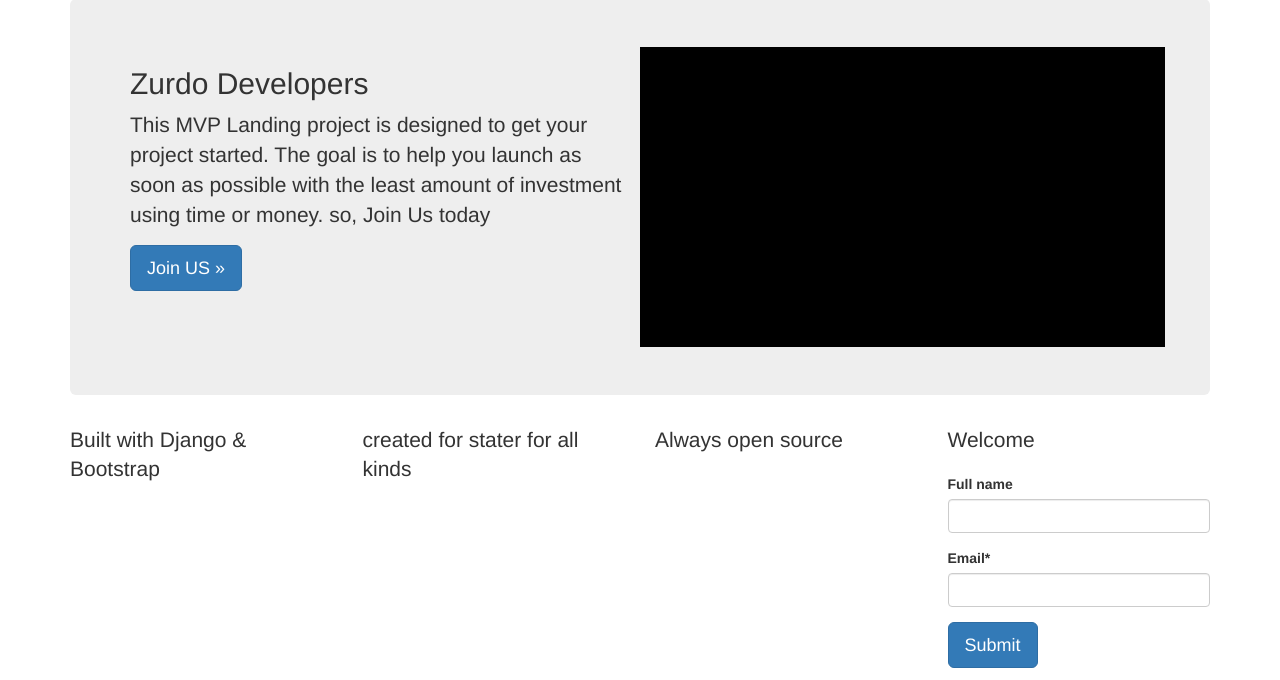
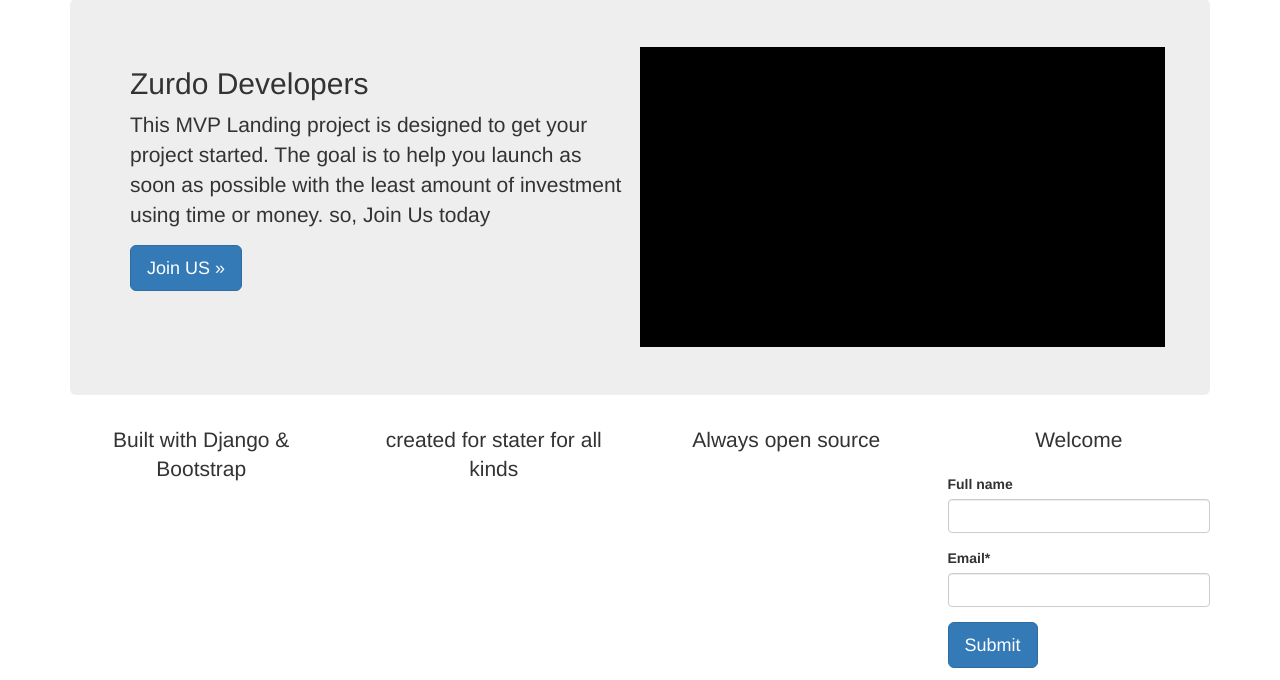
Before and after one commit to hardikzurdo/newsletter, a Django app: page / in a window 1280 px wide. Shown: the part 71-751 px from the top of the page. Run offline with Django 3.2, Linux system fonts and the light colour scheme; some libraries are stand-ins or nearby versions.

Commit message:
custom statics

```diff
--- a/newsletter/templates/base.html
+++ b/newsletter/templates/base.html
@@ -14,6 +14,11 @@
     <title>{% block head_title %}{% endblock %}MVP Landing</title>
 
     {% include "head_css.html" %}
+        <style type="text/css">
+        {% block style %}
+
+        {% endblock %}
+        </style>
   </head>
 
   <body>
--- a/newsletter/templates/head_css.html
+++ b/newsletter/templates/head_css.html
@@ -1,16 +1,17 @@
-<!-- {% load static %}
- -->
+{% load static %}
+
 <!-- Bootstrap core CSS -->
   <!--   <link href="../../dist/css/bootstrap.min.css" rel="stylesheet"> -->
   <link href="{% static 'css/bootstrap.min.css' %}" rel="stylesheet">
     <!-- <img src="{% static "my_app/example.jpg" %}" alt="My image"/> -->
 
     <!-- IE10 viewport hack for Surface/desktop Windows 8 bug -->
-    <link href="../../assets/css/ie10-viewport-bug-workaround.css" rel="stylesheet">
+   <!--  <link href="../../assets/css/ie10-viewport-bug-workaround.css" rel="stylesheet"> -->
 
     <!-- Custom styles for this template -->
     <!-- <link href="navbar-static-top.css" rel="stylesheet"> -->
     <link href="{% static 'css/navbar-static-top.css' %}" rel="stylesheet">
+    <link href="{% static 'css/custom.css' %}" rel="stylesheet">
     <!-- Just for debugging purposes. Don't actually copy these 2 lines! -->
     <!--[if lt IE 9]><script src="../../assets/js/ie8-responsive-file-warning.js"></script><![endif]-->
     <!-- <script src="../../assets/js/ie-emulation-modes-warning.js"></script> -->
--- a/newsletter/templates/home.html
+++ b/newsletter/templates/home.html
@@ -3,6 +3,13 @@
 	{% load crispy_forms_tags %}
 	{% load static %}
 	{% block head_title %}Welcome |{% endblock %}
+	<style type="text/css">
+		{% block style %}
+
+
+		{% endblock %}
+	</style>
+
 	{% block jumbotron_content %}
 	<div class="jumbotron">
 	<div class="row">
@@ -27,7 +34,7 @@
 <div class="row">
 
 	<div class = "col-sm-3 pull-right">
-	<p class="lead">{{title}}</p>
+	<p class="lead text-align-center">{{title}}</p>
 
 	<form method="POST" action="">{% csrf_token %}
 	{{form|crispy}}
@@ -36,15 +43,15 @@
 </div>
 <div class="col-sm-3">
 
-		<p class="lead">Built with Django &amp; Bootstrap</p>
+		<p class="lead text-align-center">Built with Django &amp; Bootstrap</p>
 	</div>
 	<div class="col-sm-3">
 
-		<p class="lead">created for stater for all kinds</p>
+		<p class="lead text-align-center">created for stater for all kinds</p>
 	</div>
 	<div class="col-sm-3">
 
-		<p class="lead">Always open source</p>
+		<p class="lead text-align-center">Always open source</p>
 	</div>
 </div>
 {% endblock %}
--- /dev/null
+++ b/static_in_pro/our_static/css/custom.css
@@ -0,0 +1,3 @@
+.text-align-center {
+				text-align: center;
+}
```
